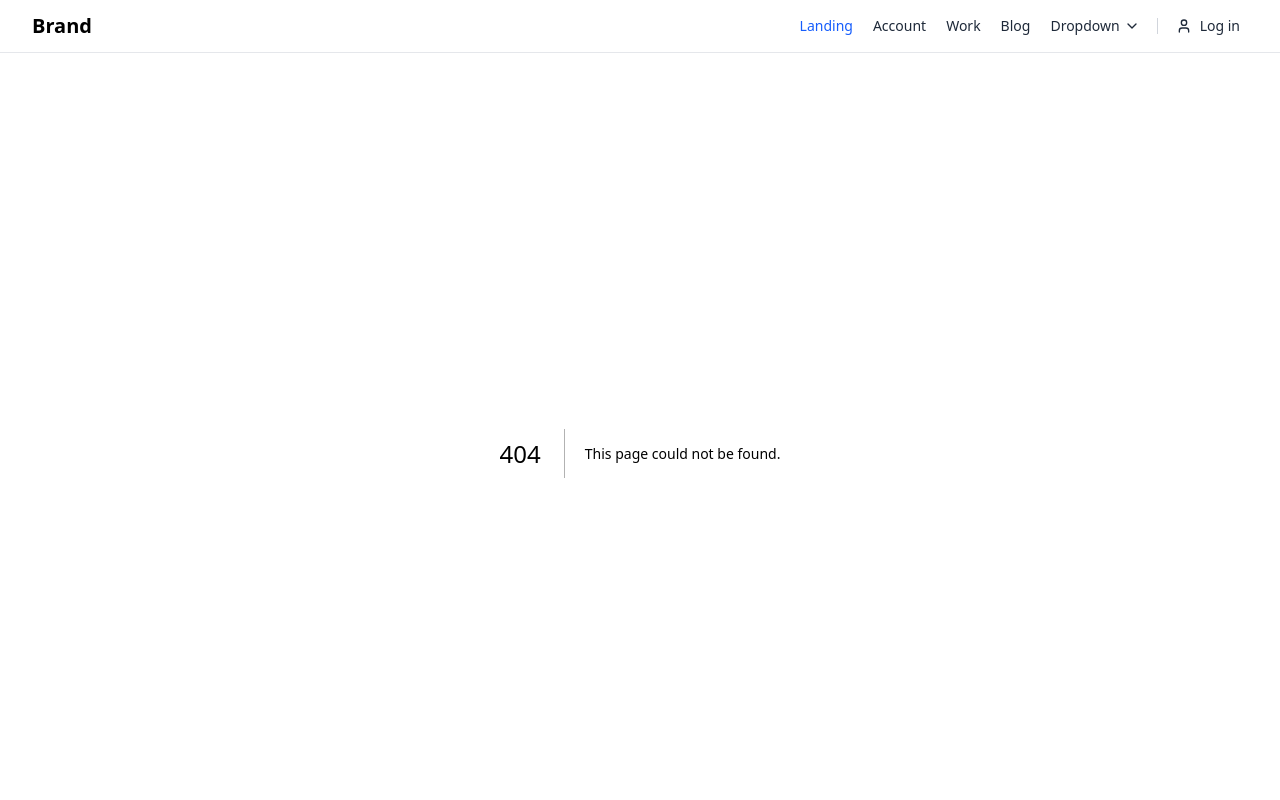
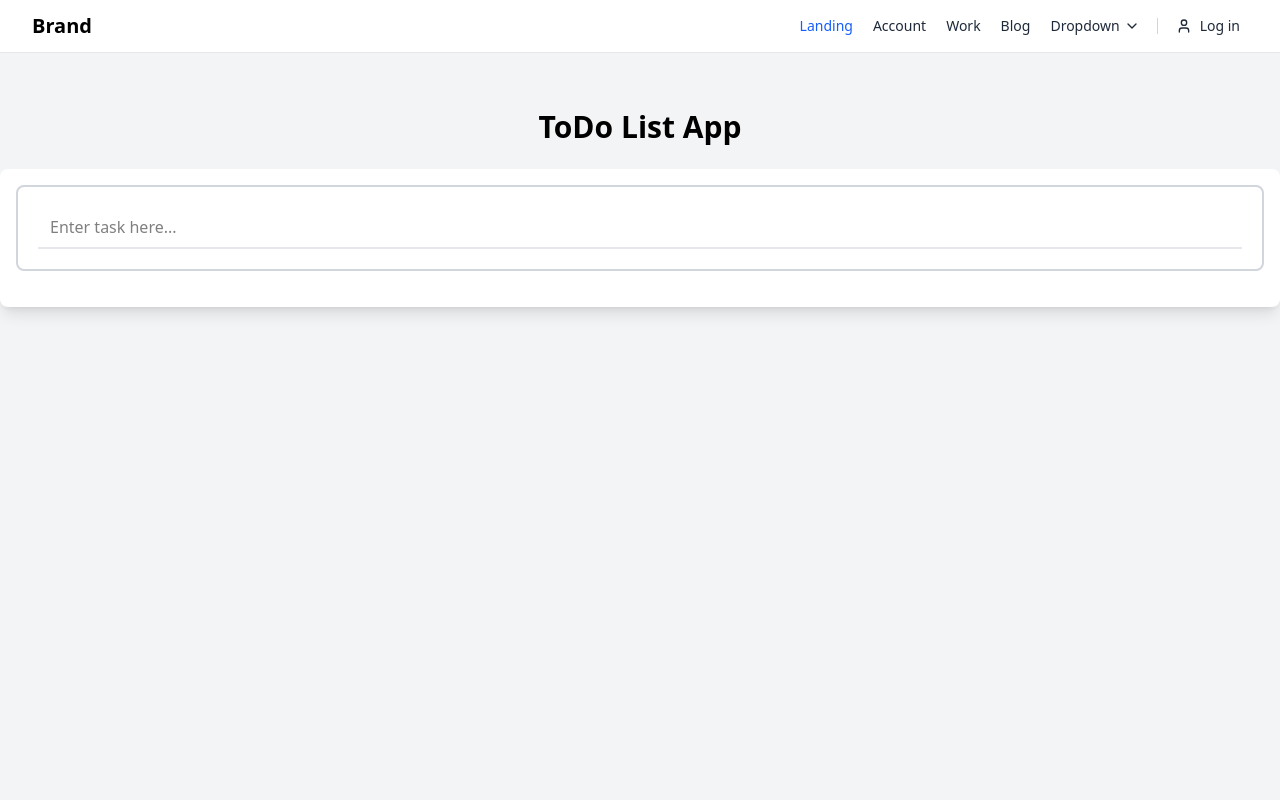
Before and after one commit to ayushmang21/DP-2025-APR-MERN-09.30, a Next.js app in the folder Section-2/frontend/: page /todo-list in a window 1280 px wide. Before the commit this address had no page. Shown: the top 800 px of the page. Built offline with nearby package versions, Linux system fonts and the light colour scheme.

Commit message:
Implement Todo List component with task addition functionality

```diff
--- a/Section-2/frontend/src/app/event-handling/page.jsx
+++ b/Section-2/frontend/src/app/event-handling/page.jsx
@@ -3,7 +3,17 @@ import React from 'react'
 
 const EventHandling = () => {
 
-    const previewImage = (e) => {};
+    const previewImage = (e) => {
+        const file = e.target.files[0]; // Get the first file from the FileList
+        const reader = new FileReader(); // Create a new FileReader instance
+        reader.onload = (data) => { // When the file is loaded, this function will be called
+            const img = new Image(); // Create a new Image element
+            img.src = data.target.result; // Set the source of the image to the data URL
+            img.style.maxWidth = '50%'; // Set the maximum width of the image
+            document.body.appendChild(img); // Append the image to the body
+        }
+        reader.readAsDataURL(file); // Read the file as a data URL
+    };
 
     return (
         <div className='container mx-auto p-4'>
--- /dev/null
+++ b/Section-2/frontend/src/app/todo-list/page.jsx
@@ -0,0 +1,44 @@
+'use client';
+import React, { useState } from 'react'
+
+const Todo = () => {
+
+    // let count = 0;
+    // const [count, setCount] = useState(0); // Using useState to manage the count state
+
+    const [taskList, setTaskList] = useState([]);
+
+    const addNewTask = (e) => {
+        if(e.code === 'Enter') {
+            console.log('New Task:', e.target.value);
+
+            const newTask = { text: e.target.value, completed: false };
+            setTaskList([ newTask, ...taskList ]); // Add new task to the beginning of the list
+
+            e.target.value = ''; // Clear the input field after adding the task
+
+        }
+    }
+
+    return (
+        <div className='min-h-screen bg-gray-100 flex flex-col items-center py-14'>
+            <h1 className='text-center font-bold text-3xl mb-6'>ToDo List App</h1>
+            <div className='container mx-auto p-4 rounded-lg shadow-lg bg-white'>
+                {/* <p>{count}</p>
+                <button className='bg-blue-500 text-white p-3 rounded-lg'
+                    onClick={() => { setCount(count + 1) ; console.log(count) }}>
+                    Increment
+                </button> */}
+
+                <div className='p-5 border-2 border-gray-300 rounded-lg mb-5'>
+                    <input type="text" className='w-full px-3 py-2 border-b-2 border-gray-200 outline-0'
+                        placeholder='Enter task here...'
+                        onKeyDown={addNewTask} />
+                </div>
+
+            </div>
+        </div>
+    )
+}
+
+export default Todo;
```
